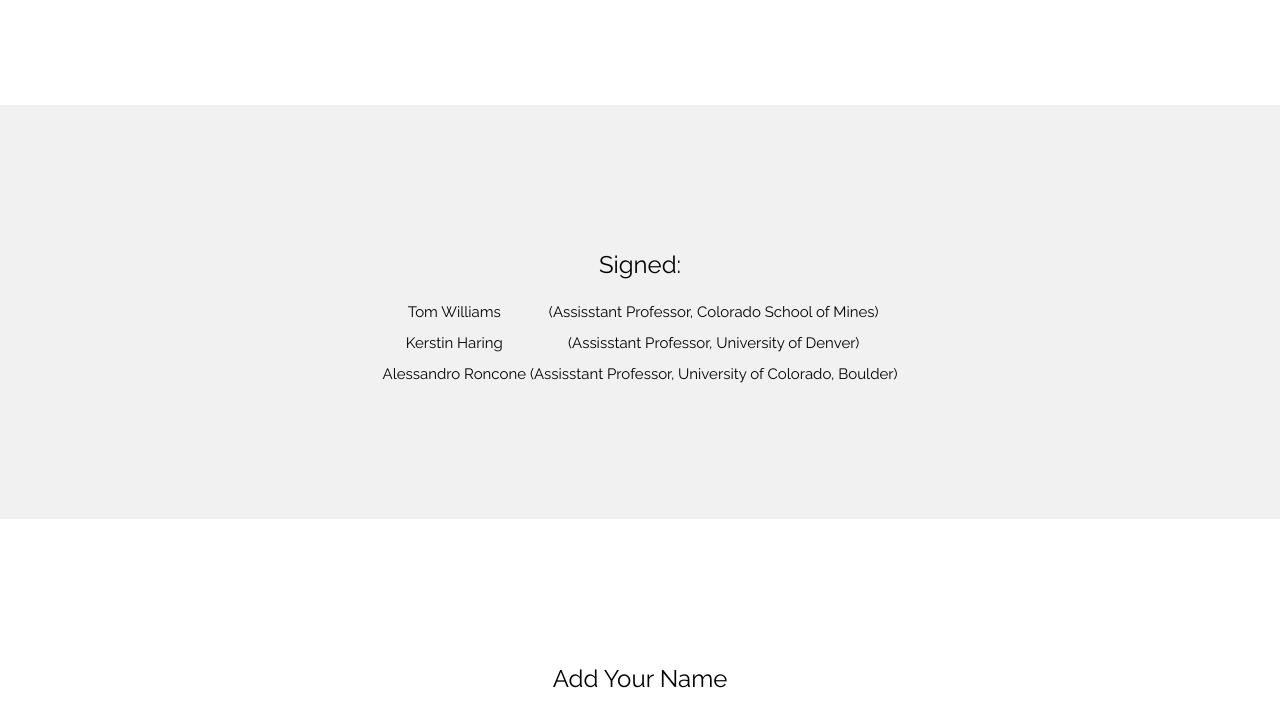
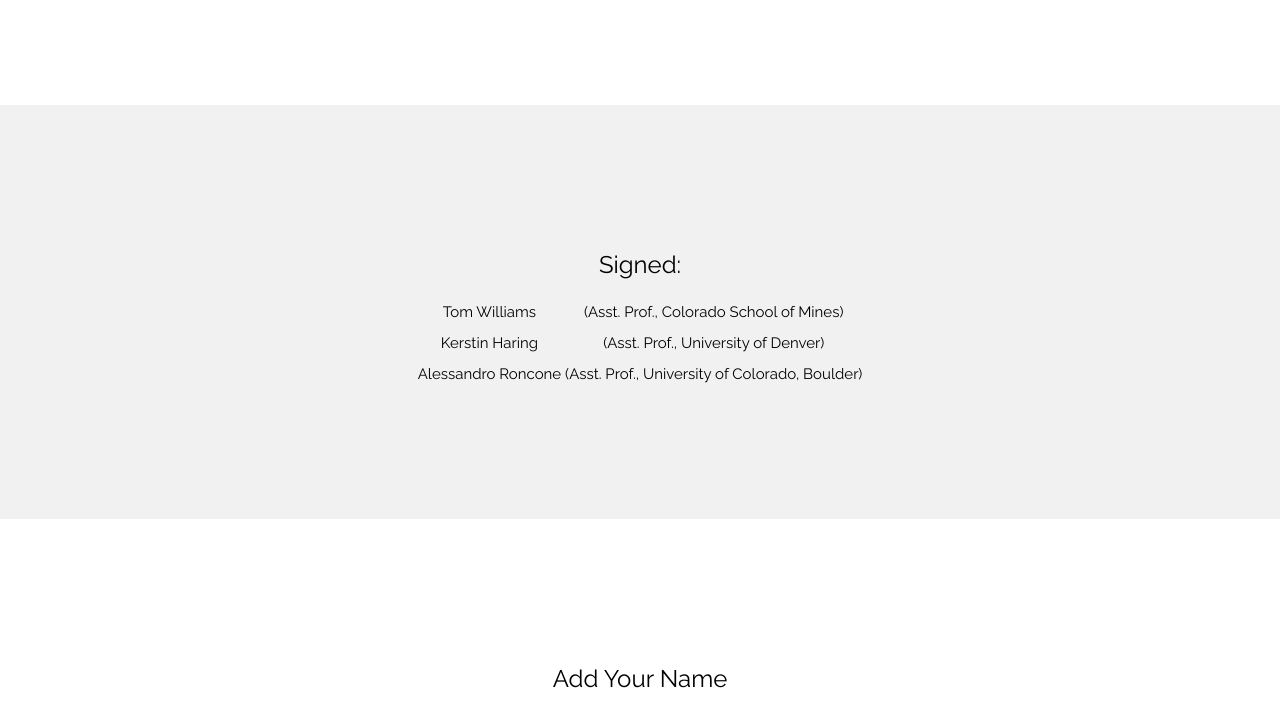
Before and after one commit to NoJusticeNoRobots/NoJusticeNoRobots.github.io, a plain HTML site: page index.html in a window 1280 px wide. Shown: the part 1739-2465 px from the top of the page. Drawn offline with nearby package versions, Linux system fonts and the light colour scheme; grey boxes are pictures that could not be loaded.

```diff
--- a/index.html
+++ b/index.html
@@ -54,9 +54,9 @@
   <h3>Signed:</h3>
 <div class="w3-center">
       <table style="margin-left:auto; margin-right:auto">
-      <tr><td>Tom Williams</td> <td>(Assisstant Professor, Colorado School of Mines)</td></tr>
-      <tr><td>Kerstin Haring</td> <td>(Assisstant Professor, University of Denver)</td></tr>
-      <tr><td>Alessandro Roncone</td> <td>(Assisstant Professor, University of Colorado, Boulder)</td></tr>
+      <tr><td>Tom Williams</td> <td>(Asst. Prof., Colorado School of Mines)</td></tr>
+      <tr><td>Kerstin Haring</td> <td>(Asst. Prof., University of Denver)</td></tr>
+      <tr><td>Alessandro Roncone</td> <td>(Asst. Prof., University of Colorado, Boulder)</td></tr>
       </table>
 </div>
 </div>
```
